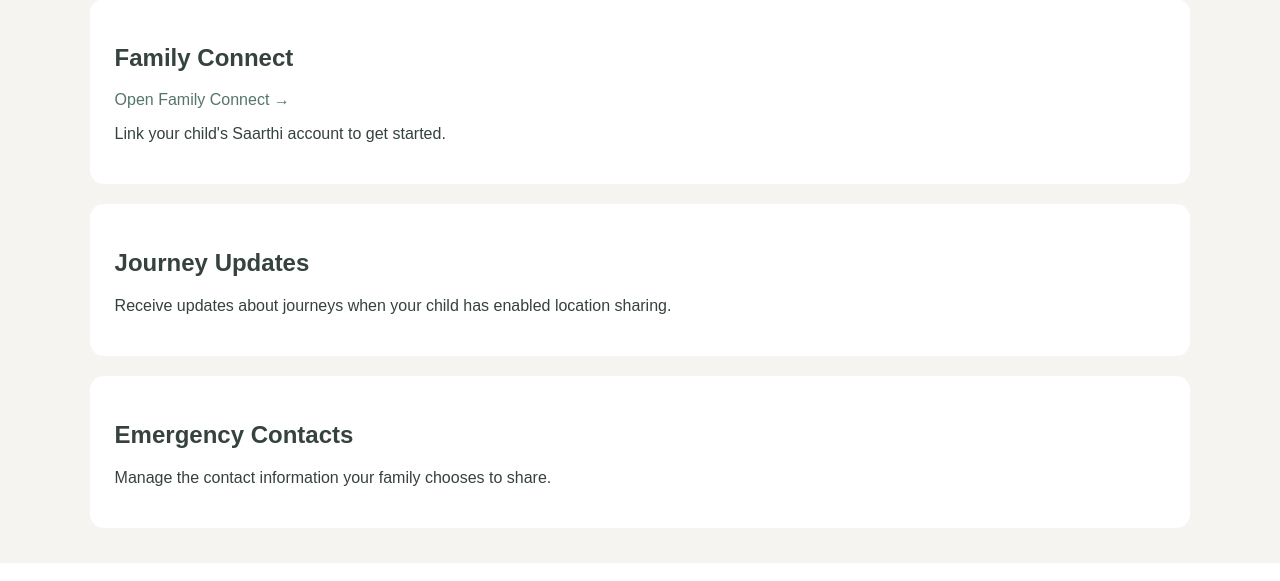
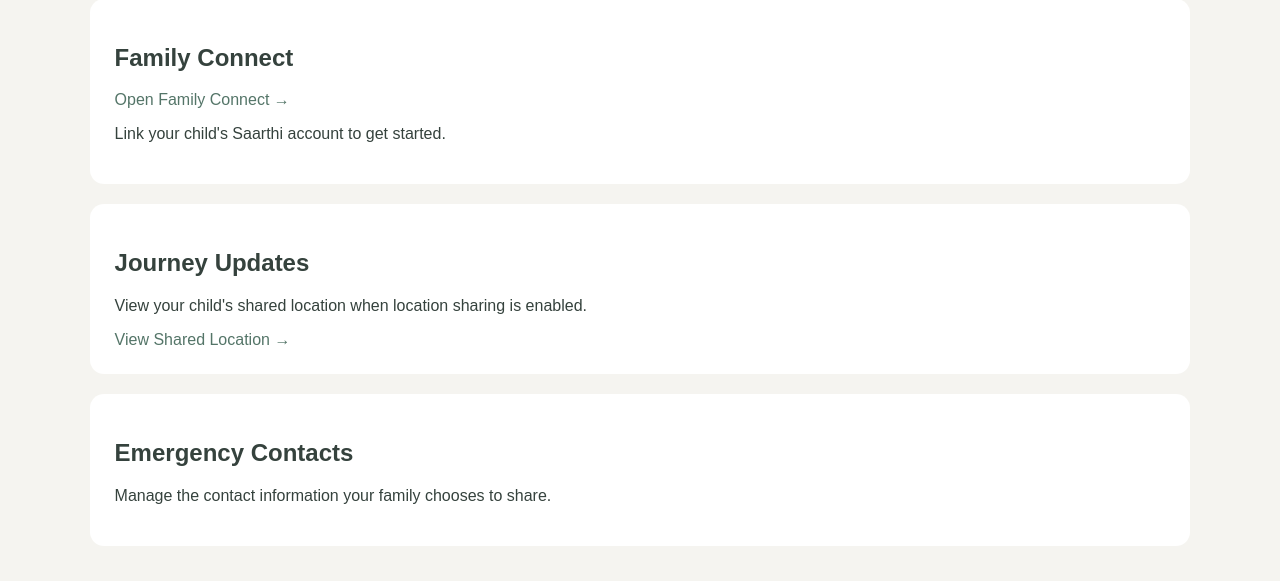
Before and after one commit to kshipraaaaaaa/Sarthi, a Django app: template templates/parent/dashboard.html in a window 1280 px wide. Shown: the part 326-907 px from the top of the page. Run offline with Django 5.2, Linux system fonts and the light colour scheme; the template is opened without the code that fills it, so the values that code supplies are empty.

Commit message:
Update dashboard.html

```diff
--- a/templates/parent/dashboard.html
+++ b/templates/parent/dashboard.html
@@ -81,10 +81,11 @@
         <p>Link your child's Saarthi account to get started.</p>
 </section>
 
-    <section class="card">
-        <h2>Journey Updates</h2>
-        <p>Receive updates about journeys when your child has enabled location sharing.</p>
-    </section>
+	 <section class="card">
+	    <h2>Journey Updates</h2>
+	    <p>View your child's shared location when location sharing is enabled.</p>
+	    <a href="{% url 'family_home' %}">View Shared Location →</a>
+	</section>
 
     <section class="card">
         <h2>Emergency Contacts</h2>
```
